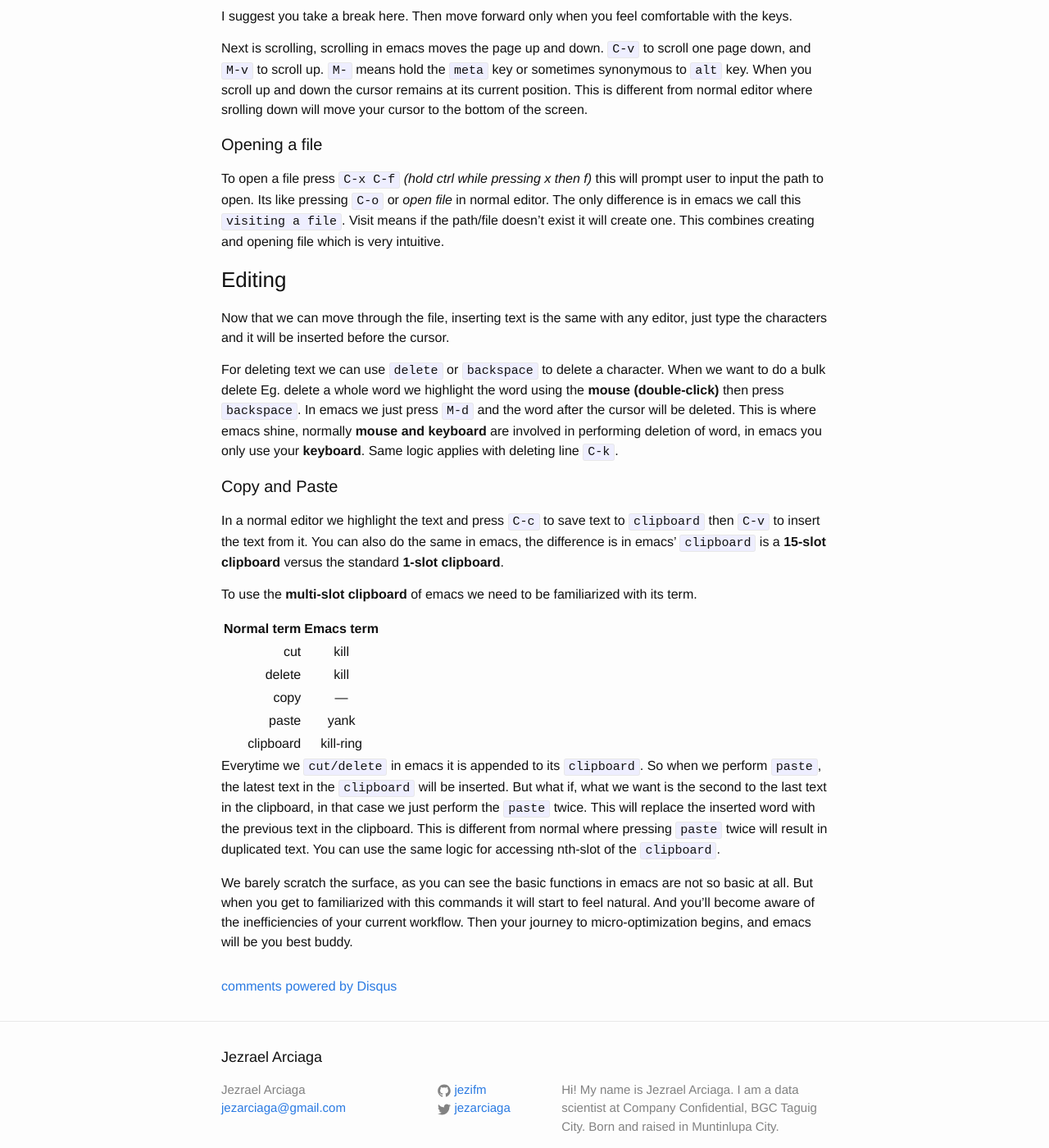
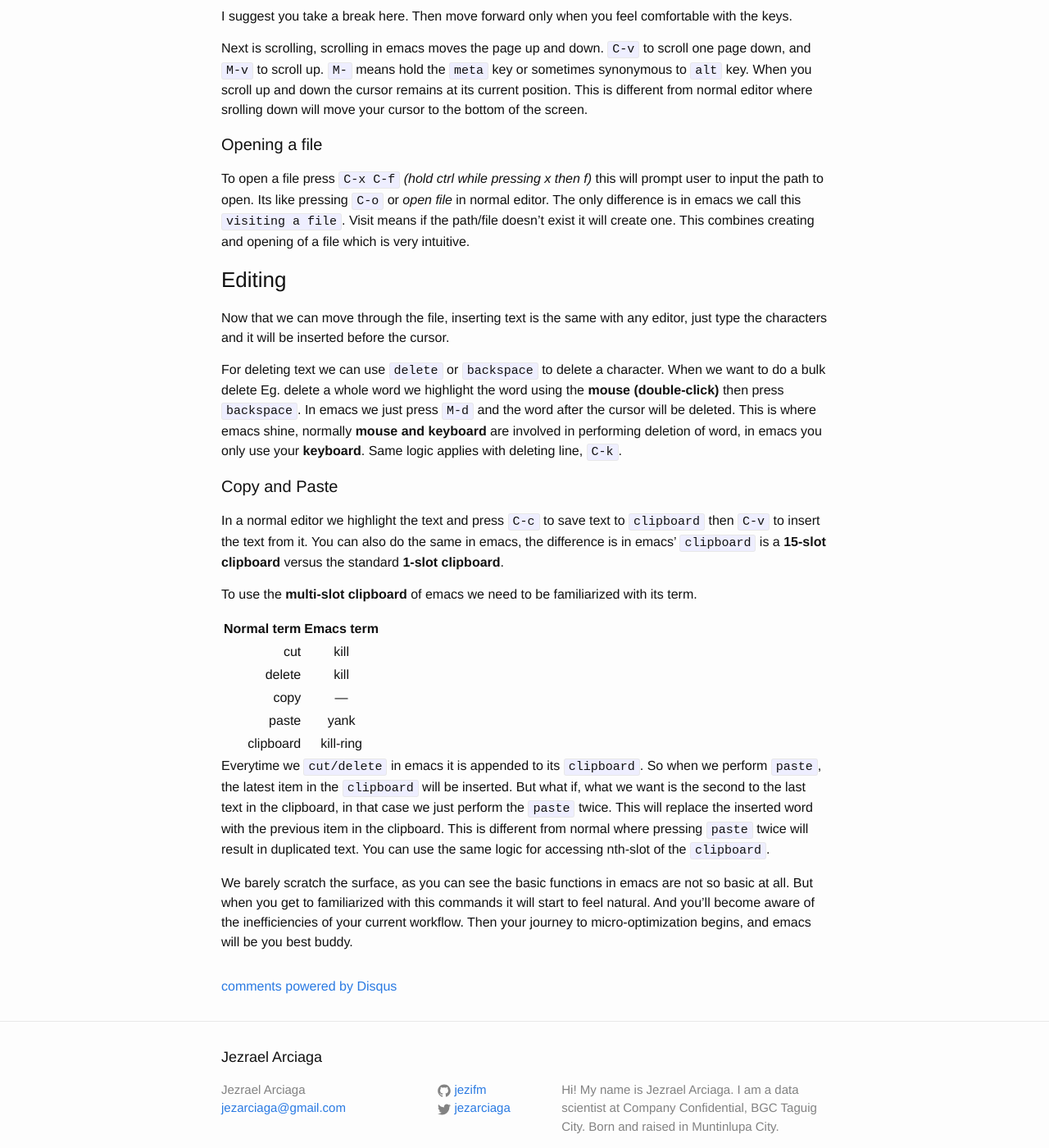
Before and after one commit to dharmeshkakadia/jezifm.github.io, a Jekyll site: the page built from _posts/2017-03-26-first-steps-with-emacs.md, in a window 1280 px wide and 1400 px high, scrolled down 1269 px. Shown: the whole window at 82% size. Built offline with Jekyll 4.4.1, drawn with Linux system fonts in a browser that asks for light colours; comment, search, counter and statistics services are not loaded.

Commit message:
Fix grammer on first step with emacs

```diff
--- a/_posts/2017-03-26-first-steps-with-emacs.md
+++ b/_posts/2017-03-26-first-steps-with-emacs.md
@@ -32,13 +32,13 @@ Next is scrolling, scrolling in emacs moves the page up and down. `C-v` to scrol
 
 #### Opening a file
 
-To open a file press `C-x C-f` *(hold ctrl while pressing x then f)* this will prompt user to input the path to open. Its like pressing `C-o` or *open file* in normal editor. The only difference is in emacs we call this `visiting a file`. Visit means if the path/file doesn't exist it will create one. This combines creating and opening file which is very intuitive.
+To open a file press `C-x C-f` *(hold ctrl while pressing x then f)* this will prompt user to input the path to open. Its like pressing `C-o` or *open file* in normal editor. The only difference is in emacs we call this `visiting a file`. Visit means if the path/file doesn't exist it will create one. This combines creating and opening of a file which is very intuitive.
 
 ### Editing
 
 Now that we can move through the file, inserting text is the same with any editor, just type the characters and it will be inserted before the cursor.
 
-For deleting text we can use `delete` or `backspace` to delete a character. When we want to do a bulk delete Eg. delete a whole word we highlight the word using the **mouse (double-click)** then press `backspace`. In emacs we just press `M-d` and the word after the cursor will be deleted. This is where emacs shine, normally **mouse and keyboard** are involved in performing deletion of word, in emacs you only use your **keyboard**. Same logic applies with deleting line `C-k`.
+For deleting text we can use `delete` or `backspace` to delete a character. When we want to do a bulk delete Eg. delete a whole word we highlight the word using the **mouse (double-click)** then press `backspace`. In emacs we just press `M-d` and the word after the cursor will be deleted. This is where emacs shine, normally **mouse and keyboard** are involved in performing deletion of word, in emacs you only use your **keyboard**. Same logic applies with deleting line, `C-k`.
 
 #### Copy and Paste
 
@@ -54,7 +54,7 @@ To use the **multi-slot clipboard** of emacs we need to be familiarized with its
 |paste|yank|
 |clipboard|kill-ring|
 
-Everytime we `cut/delete` in emacs it is appended to its `clipboard`. So when we perform `paste`, the latest text in the `clipboard` will be inserted. But what if, what we want is the second to the last text in the clipboard, in that case we just perform the `paste` twice. This will replace the inserted word with the previous text in the clipboard. This is different from normal where pressing `paste` twice will result in duplicated text. You can use the same logic for accessing nth-slot of the `clipboard`.
+Everytime we `cut/delete` in emacs it is appended to its `clipboard`. So when we perform `paste`, the latest item in the `clipboard` will be inserted. But what if, what we want is the second to the last text in the clipboard, in that case we just perform the `paste` twice. This will replace the inserted word with the previous item in the clipboard. This is different from normal where pressing `paste` twice will result in duplicated text. You can use the same logic for accessing nth-slot of the `clipboard`.
 
 
 We barely scratch the surface, as you can see the basic functions in emacs are not so basic at all. But when you get to familiarized with this commands it will start to feel natural. And you'll become aware of the inefficiencies of your current workflow. Then your journey to micro-optimization begins, and emacs will be you best buddy.
```
